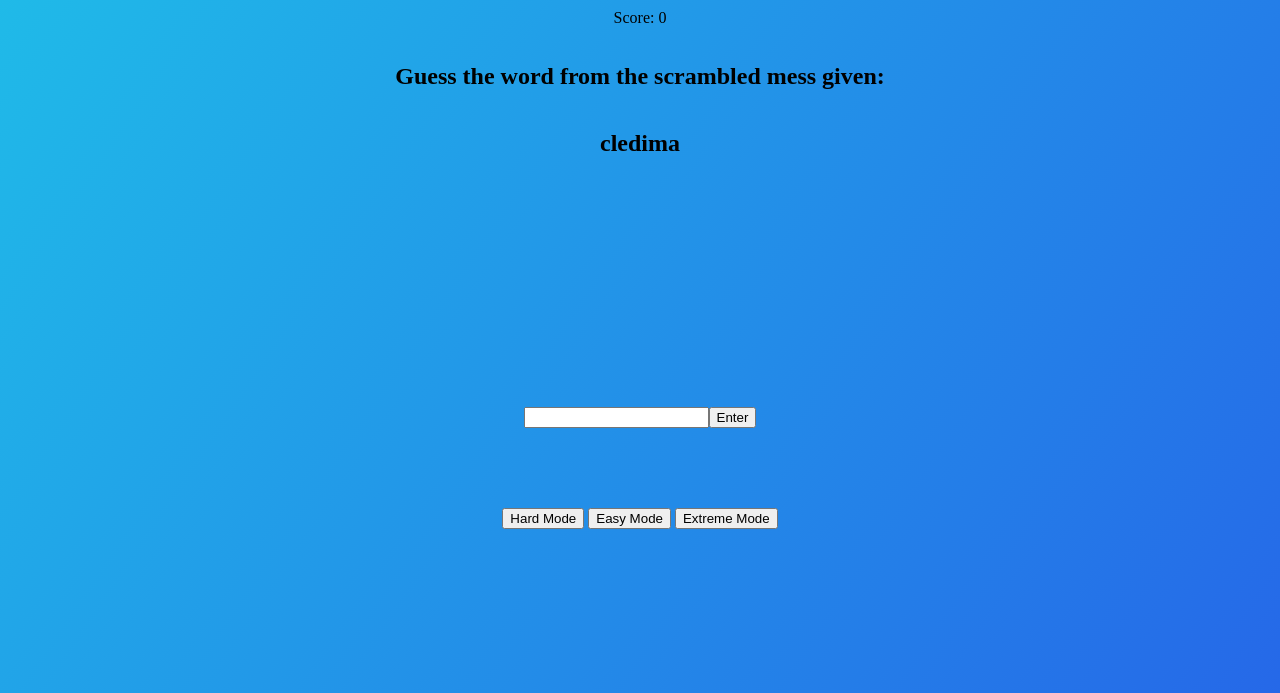
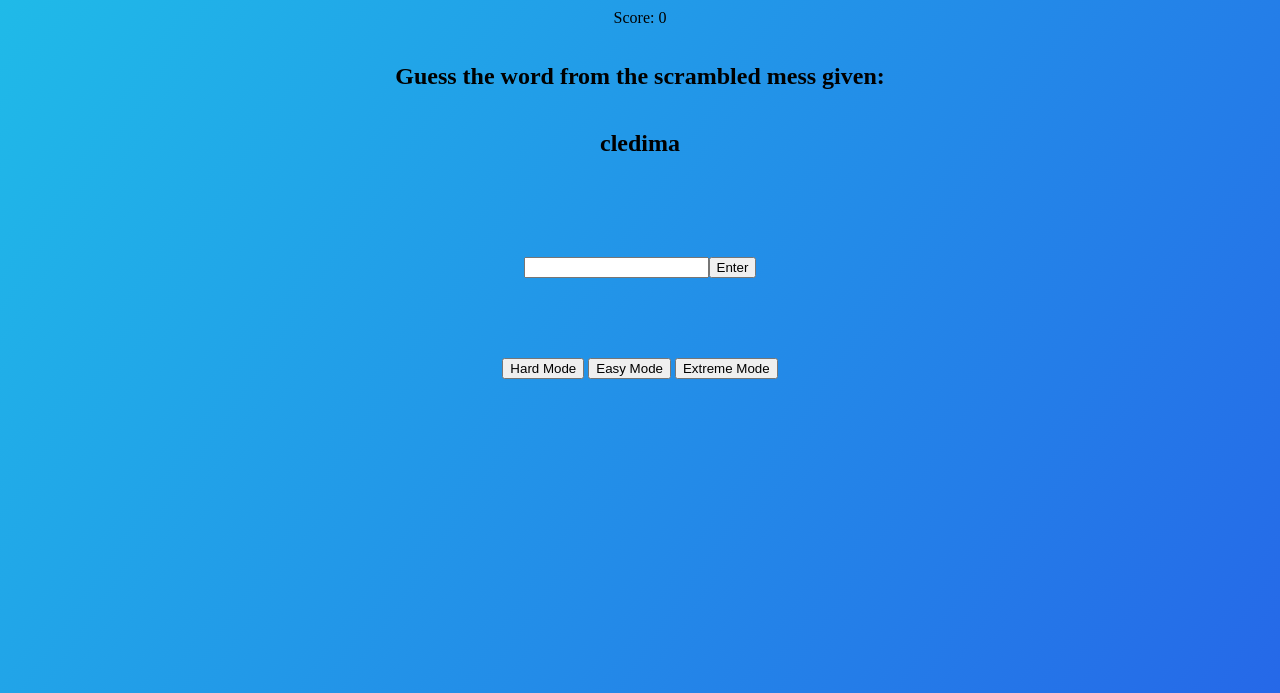
Before and after one commit to Vloqqo/wordscrambler, a plain HTML site: page index.html in a window 1280 px wide. Shown: the part 107-800 px from the top of the page. Drawn offline with Linux system fonts and the light colour scheme.

Commit message:
small stuff

```diff
--- a/index.html
+++ b/index.html
@@ -18,9 +18,9 @@
     <section class="gif">
         <img class="load" src="loading-gif.gif" alt="loading...">
     </section>
-    <section class="spinner">
+    <!-- <section class="spinner">
         <canvas></canvas>
-    </section>
+    </section> -->
     <section class="inputs">
         <input type="text" name="guess" id="scrambled-word">
         <input type="submit" id="submit" value="Enter">
--- a/scramble.css
+++ b/scramble.css
@@ -91,8 +91,8 @@ a.home {
     padding: 0 0 40px;
   }
 
-  section.spinner {
+  /* section.spinner {
     display: flex;
     width: 100%;
     justify-content: center;
-  }
+  } */
```
